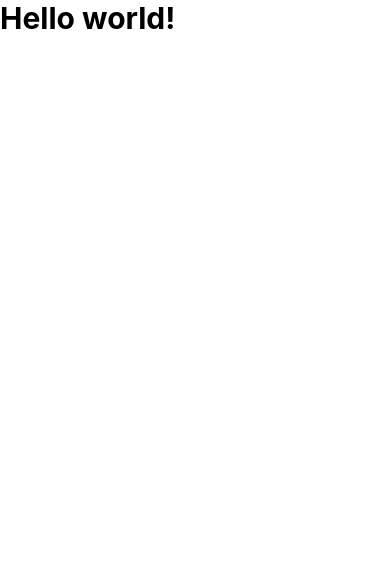
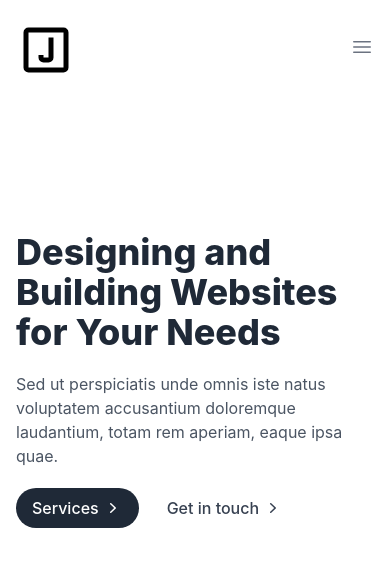
Before and after one commit to jacobadam/jacobadamdeveloper, a React (Create React App) app: page / in a window 390 px wide. Shown: the top 566 px of the page. Built offline with nearby package versions, Linux system fonts and the light colour scheme.

Commit message:
update app and add home component

```diff
--- a/src/App.js
+++ b/src/App.js
@@ -1,5 +1,11 @@
 import "./App.css";
+import React, { Component } from "react";
+import Home from "./Home";
 
-export default function App() {
-  return <h1 className="text-3xl font-bold">Hello world!</h1>;
+class App extends Component {
+  render() {
+    return <Home />;
+  }
 }
+
+export default App;
--- /dev/null
+++ b/src/Home.js
@@ -0,0 +1,169 @@
+import { useEffect, useState } from "react";
+
+export default function Home() {
+  const [state, setState] = useState(false);
+  const navigation = [
+    { title: "Home", path: "/" },
+    { title: "About", path: "/about" },
+    { title: "Services", path: "/services" },
+    { title: "Contact", path: "/contact" },
+  ];
+
+  useEffect(() => {
+    document.onclick = (e) => {
+      const target = e.target;
+      if (!target.closest(".menu-btn")) setState(false);
+    };
+  }, []);
+
+  const Brand = () => (
+    <div className="flex items-center justify-between py-5 md:block">
+      <a href="/">
+        <img src="/j-icon.svg" width={60} height={25} alt="J logo" />
+      </a>
+      <div className="md:hidden">
+        <button
+          className="menu-btn text-gray-500 hover:text-gray-800"
+          onClick={() => setState(!state)}
+        >
+          {state ? (
+            <svg
+              xmlns="http://www.w3.org/2000/svg"
+              className="h-6 w-6"
+              viewBox="0 0 20 20"
+              fill="currentColor"
+            >
+              <path
+                fillRule="evenodd"
+                d="M4.293 4.293a1 1 0 011.414 0L10 8.586l4.293-4.293a1 1 0 111.414 1.414L11.414 10l4.293 4.293a1 1 0 01-1.414 1.414L10 11.414l-4.293 4.293a1 1 0 01-1.414-1.414L8.586 10 4.293 5.707a1 1 0 010-1.414z"
+                clipRule="evenodd"
+              />
+            </svg>
+          ) : (
+            <svg
+              xmlns="http://www.w3.org/2000/svg"
+              fill="none"
+              viewBox="0 0 24 24"
+              strokeWidth={1.5}
+              stroke="currentColor"
+              className="w-6 h-6"
+            >
+              <path
+                strokeLinecap="round"
+                strokeLinejoin="round"
+                d="M3.75 6.75h16.5M3.75 12h16.5m-16.5 5.25h16.5"
+              />
+            </svg>
+          )}
+        </button>
+      </div>
+    </div>
+  );
+
+  return (
+    <div className="relative">
+      <div
+        className="absolute inset-0 blur-xl h-[580px]"
+        style={{
+          background: "white",
+        }}
+      ></div>
+      <div className="relative">
+        <header>
+          <div className={`md:hidden ${state ? "mx-2 pb-5" : "hidden"}`}>
+            <Brand />
+          </div>
+          <nav
+            className={`pb-5 md:text-sm ${
+              state
+                ? "absolute top-0 inset-x-0 bg-white shadow-lg rounded-xl border mx-2 mt-2 md:shadow-none md:border-none md:mx-0 md:mt-0 md:relative md:bg-transparent"
+                : ""
+            }`}
+          >
+            <div className="items-center max-w-screen-xl mx-auto px-4 md:flex md:px-8">
+              <Brand />
+              <div
+                className={`flex-1 items-center mt-8 md:mt-0 md:flex ${
+                  state ? "block" : "hidden"
+                } `}
+              >
+                <ul className="flex-1 justify-center items-center space-y-6 md:flex md:space-x-6 md:space-y-0">
+                  {navigation.map((item, idx) => {
+                    return (
+                      <li
+                        key={idx}
+                        className="text-gray-700 hover:text-gray-900"
+                      >
+                        <a href={item.path} className="block">
+                          {item.title}
+                        </a>
+                      </li>
+                    );
+                  })}
+                </ul>
+              </div>
+            </div>
+          </nav>
+        </header>
+        <section>
+          <div className="max-w-screen-xl mx-auto px-4 py-28 gap-12 text-gray-600 overflow-hidden md:px-8 md:flex">
+            <div className="flex-none space-y-5 max-w-xl">
+              <h1 className="text-4xl text-gray-800 font-extrabold sm:text-5xl">
+                Designing and Building Websites for Your Needs
+              </h1>
+              <p>
+                Sed ut perspiciatis unde omnis iste natus voluptatem accusantium
+                doloremque laudantium, totam rem aperiam, eaque ipsa quae.
+              </p>
+              <div className="flex items-center gap-x-3 sm:text-sm">
+                <a
+                  href="/services"
+                  className="flex items-center justify-center gap-x-1 py-2 px-4 text-white font-medium bg-gray-800 duration-150 hover:bg-gray-700 active:bg-gray-900 rounded-full md:inline-flex"
+                >
+                  Services
+                  <svg
+                    xmlns="http://www.w3.org/2000/svg"
+                    viewBox="0 0 20 20"
+                    fill="currentColor"
+                    className="w-5 h-5"
+                  >
+                    <path
+                      fillRule="evenodd"
+                      d="M7.21 14.77a.75.75 0 01.02-1.06L11.168 10 7.23 6.29a.75.75 0 111.04-1.08l4.5 4.25a.75.75 0 010 1.08l-4.5 4.25a.75.75 0 01-1.06-.02z"
+                      clipRule="evenodd"
+                    />
+                  </svg>
+                </a>
+                <a
+                  href="/contact"
+                  className="flex items-center justify-center gap-x-1 py-2 px-4 text-gray-700 hover:text-gray-900 font-medium duration-150 md:inline-flex"
+                >
+                  Get in touch
+                  <svg
+                    xmlns="http://www.w3.org/2000/svg"
+                    viewBox="0 0 20 20"
+                    fill="currentColor"
+                    className="w-5 h-5"
+                  >
+                    <path
+                      fillRule="evenodd"
+                      d="M7.21 14.77a.75.75 0 01.02-1.06L11.168 10 7.23 6.29a.75.75 0 111.04-1.08l4.5 4.25a.75.75 0 010 1.08l-4.5 4.25a.75.75 0 01-1.06-.02z"
+                      clipRule="evenodd"
+                    />
+                  </svg>
+                </a>
+              </div>
+            </div>
+            <div className="flex-1 hidden md:block">
+              <img
+                src="https://raw.githubusercontent.com/sidiDev/remote-assets/c86a7ae02ac188442548f510b5393c04140515d7/undraw_progressive_app_m-9-ms_oftfv5.svg"
+                className="max-w-xl"
+                alt="hero"
+              />
+            </div>
+          </div>
+        </section>
+      </div>
+    </div>
+  );
+}
--- a/src/index.css
+++ b/src/index.css
@@ -1,8 +1,8 @@
 @tailwind base;
 @tailwind components;
 @tailwind utilities;
+
 body {
-  margin: 0;
   font-family: -apple-system, BlinkMacSystemFont, "Segoe UI", "Roboto", "Oxygen",
     "Ubuntu", "Cantarell", "Fira Sans", "Droid Sans", "Helvetica Neue",
     sans-serif;
@@ -14,3 +14,9 @@ code {
   font-family: source-code-pro, Menlo, Monaco, Consolas, "Courier New",
     monospace;
 }
+
+html,
+body {
+  margin: 0;
+  height: 100%;
+}
```
